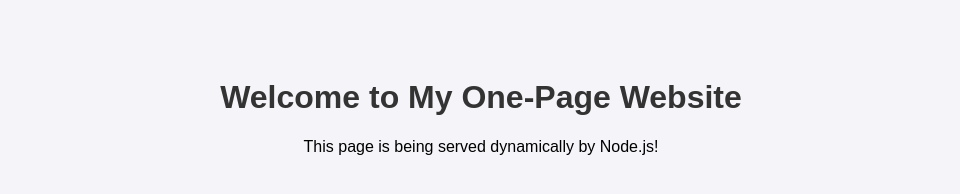
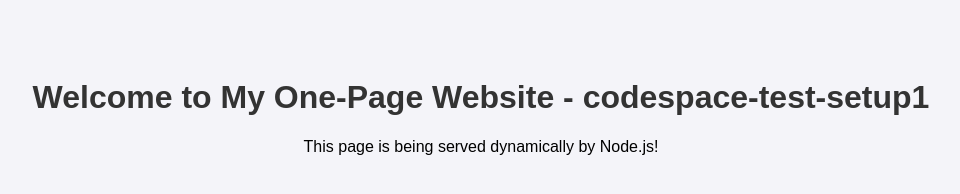
Before and after one commit to crannull/codespace-test-setup1, a website: page index.html in a window 1280 px wide. Shown: the whole page, without its empty margins (159-1119 px from the left). Drawn offline with Linux system fonts and the light colour scheme.

Commit message:
Update header text for codespace test setup

```diff
--- a/index.html
+++ b/index.html
@@ -10,7 +10,7 @@
     </style>
 </head>
 <body>
-    <h1>Welcome to My One-Page Website</h1>
+    <h1>Welcome to My One-Page Website - codespace-test-setup1</h1>
     <p>This page is being served dynamically by Node.js!</p>
 </body>
 </html>
```
